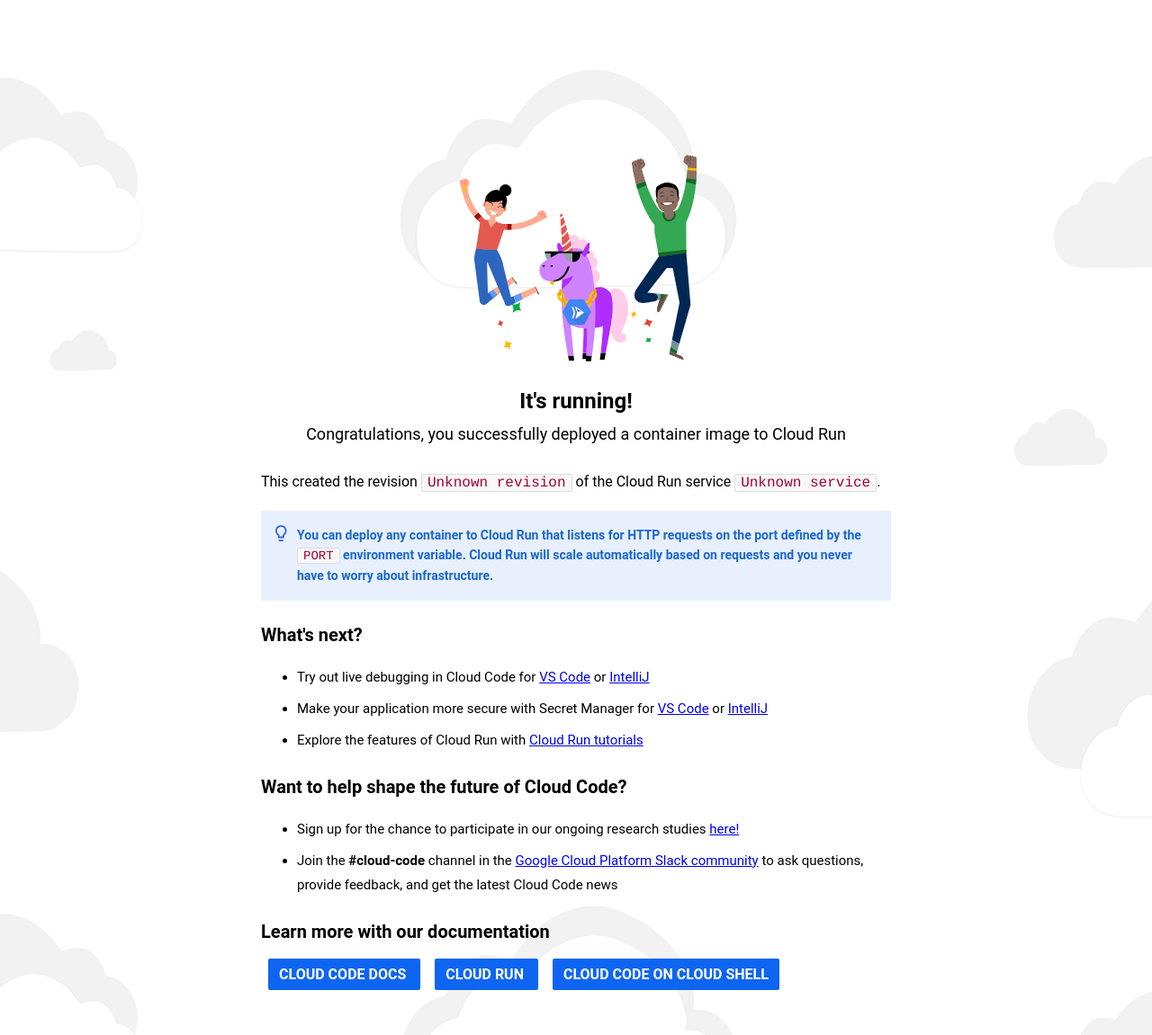
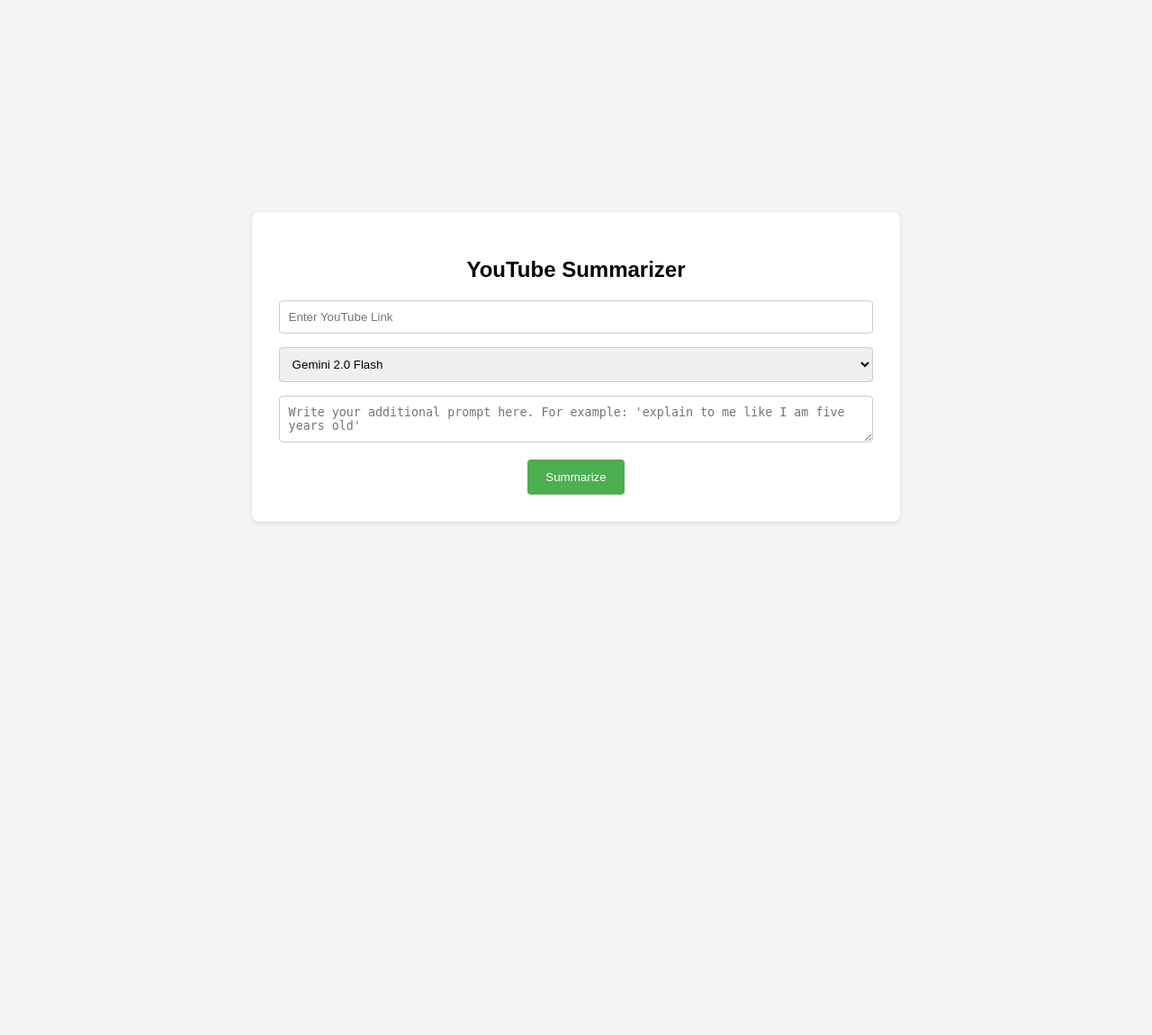
Before and after one commit to bilalotw/gemini, a Flask app: page / in a window 1280 px wide. Shown: the whole page at 90% size. After the commit the page ends 582 px from the top, so only its background shows below. Run offline with Flask 3, Linux system fonts and the light colour scheme.

Commit message:
Update index.html

```diff
--- a/templates/index.html
+++ b/templates/index.html
@@ -1,73 +1,56 @@
-<!doctype html>
-<html lang=en>
+<!DOCTYPE html>
+<html>
  <head>
-<meta charset=utf-8>
-<meta name="viewport" content="width=device-width, initial-scale=1">
-<title>Congratulations | Cloud Run</title>
-<link href="https://fonts.googleapis.com/css?family=Roboto" rel="preload" as="font">
-<link href="/static/cloud-run-32-color.png" rel="icon" type="image/png" />
-<link href="/static/style.css" rel="stylesheet" type="text/css" />
+   <title>YouTube Summarizer</title>
+   <style>
+     body {
+       font-family: sans-serif;
+       display: flex;
+       justify-content: center;
+       align-items: center;
+       min-height: 100vh;
+       background-color: #f4f4f4;
+     }
+     .container {
+       background-color: white;
+       padding: 30px;
+       border-radius: 8px;
+       box-shadow: 0 2px 5px rgba(0, 0, 0, 0.1);
+       text-align: center;
+     }
+     h2 {
+       text-align: center;
+       margin-bottom: 20px;
+     }
+     input[type="text"], textarea, select {
+       width: 100%;
+       padding: 10px;
+       margin-bottom: 15px;
+       border: 1px solid #ccc;
+       border-radius: 4px;
+       box-sizing: border-box;
+     }
+     button {
+       background-color: #4CAF50;
+       color: white;
+       padding: 12px 20px;
+       border: none;
+       border-radius: 4px;
+       cursor: pointer;
+     }
+   </style>
  </head>
-
  <body>
    <div class="container">
-		<div class="hero">
-			<div style="text-align:center;">
-				<picture>
-					<source srcset="/static/celebration-dark.svg" media="(prefers-color-scheme: dark)">
-					<img src="/static/celebration.svg" alt="A group celebrating" width="427" height="231">
-				</picture>
-			</div>
-
-			<div class="message">
-				<h1>{{message}}</h1>
-				<h2>Congratulations, you successfully deployed a container image to Cloud Run</h2>
-			</div>
-		</div>
-
-		<div class="details">
-			<p>
-                This created the revision <code>{{Revision}}</code> of the Cloud Run service <code>{{Service}}</code>.
-            </p>
-
-			<p class="callout">
-				You can deploy any container to Cloud Run that listens for HTTP requests on the port defined by the
-				<code>PORT</code> environment variable.
-				Cloud Run will scale automatically based on requests and you never have to worry about
-				infrastructure.
-			</p>
-
-			<h3>What's next?</h3>
-			<ul>
-				<li class="next">Try out live debugging in Cloud Code for <a href="https://cloud.google.com/code/docs/vscode/debugging-a-cloud-run-service" target="_blank" rel="noopener">VS Code</a> or <a href="https://cloud.google.com/code/docs/intellij/debugger" target="_blank" rel="noopener">IntelliJ</a></li>
-				<li class="next">Make your application more secure with Secret Manager for <a href="https://cloud.google.com/code/docs/vscode/secret-manager" target="_blank" rel="noopener">VS Code</a> or <a href="https://cloud.google.com/code/docs/intellij/secret-manager" target="_blank" rel="noopener">IntelliJ</a></li>
-				<li class="next">Explore the features of Cloud Run with <a href="https://cloud.google.com/run/docs/tutorials" target="_blank" rel="noopener">Cloud Run tutorials</a> </li>
-			</ul>
-
-			<h3>Want to help shape the future of Cloud Code?</h3>
-			<ul>
-				<li class="next">
-				Sign up for the chance to participate in our ongoing research studies
-					<a href="https://google.qualtrics.com/jfe/form/SV_4Me7SiMewdvVYhL?reserved=1&utm_source=In-product&Q_Language=en&utm_medium=own_prd&utm_campaign=Q1&productTag=clou&campaignDate=January2021&referral_code=UXlX318928" target="_blank" rel="noopener">
-						here!
-					</a>
-				</li>
-				<li class="next">Join the <b>#cloud-code</b> channel in the <a href="https://join.slack.com/t/googlecloud-community/shared_invite/zt-erdf4ity-8ZMUQ18DYV~5hkbZ~gCswg" target="_blank" rel="noopener">Google Cloud Platform Slack community</a> to ask questions, provide feedback, and get the latest Cloud Code news</li>
-			</ul>
-
-			<h3>Learn more with our documentation</h3>
-			<p class="cta">
-				<a href="https://cloud.google.com/code/docs" target="_blank" rel="noopener">
-					CLOUD CODE DOCS
-				</a>
-				<a href="https://cloud.google.com/run/docs" target="_blank" rel="noopener">
-					CLOUD RUN
-				</a>
-				<a href="https://cloud.google.com/shell/docs/editor-overview#cloud_code_integration" target="_blank" rel="noopener">
-					CLOUD CODE ON CLOUD SHELL
-				</a>
-			</p>
-		</div>
+     <h2>YouTube Summarizer</h2>
+     <form action="/summarize" target="_blank" method="post">
+       <input type="text" name="youtube_link" placeholder="Enter YouTube Link">
+       <select name="model">
+         <option value="gemini-2.0-flash-001">Gemini 2.0 Flash</option>
+       </select>
+       <textarea name="additional_prompt" placeholder="Write your additional prompt here. For example: 'explain to me like I am five years old'"></textarea>
+       <button type="submit">Summarize</button>
+     </form>
    </div>
  </body>
 </html>
```
Lines whose indentation alone changed are shown as unchanged.
